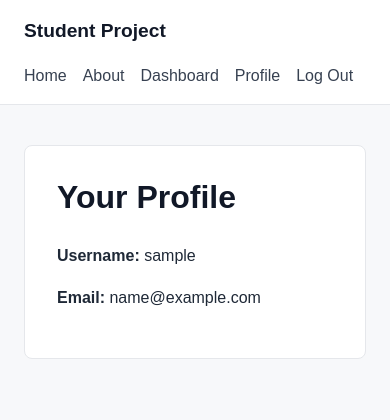
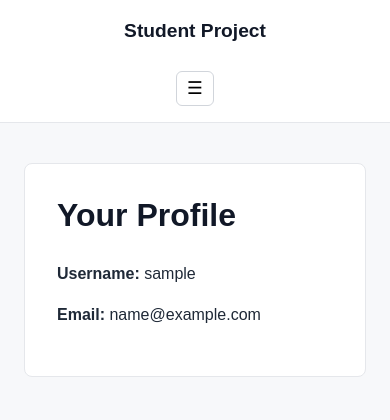
Before and after one commit to JovanyCardenas/SE-1-Project, a Django app: page /accounts/profile/ in a window 390 px wide. Shown: the top 420 px of the page. Run offline with Django 5.2, Linux system fonts and the light colour scheme; the visitor is signed in with stand-in values (Sample User, id 1).

Commit message:
fix navbar

```diff
--- a/static/css/style.css
+++ b/static/css/style.css
@@ -166,24 +166,6 @@ h2 {
     margin-top: 20px;
 }
 
-.logout-form {
-    margin: 0;
-}
-
-.nav-button {
-    border: 0;
-    background: none;
-    color: #374151;
-    font: inherit;
-    font-weight: 500;
-    cursor: pointer;
-    padding: 0;
-}
-
-.nav-button:hover {
-    color: #2563eb;
-}
-
 @media (max-width: 700px) {
     .navbar {
         align-items: flex-start;
@@ -206,3 +188,155 @@ h2 {
         grid-template-columns: 1fr;
     }
 }
+
+/* This is the navbar */
+
+.site-header {
+    background: #ffffff;
+    border-bottom: 1px solid #e5e7eb;
+    position: sticky;
+    top: 0;
+    z-index: 50;
+}
+
+.navbar {
+    max-width: 1100px;
+    margin: 0 auto;
+    padding: 16px 24px;
+    display: flex;
+    align-items: center;
+    justify-content: space-between;
+    gap: 24px;
+}
+
+.brand {
+    color: #111827;
+    font-size: 1.2rem;
+    font-weight: 700;
+    text-decoration: none;
+    white-space: nowrap;
+}
+
+.nav-links {
+    display: flex;
+    align-items: center;
+    gap: 16px;
+}
+
+.nav-links a,
+.dropdown-toggle,
+.nav-button {
+    color: #374151;
+    font: inherit;
+    font-weight: 500;
+    text-decoration: none;
+    background: transparent;
+    border: 0;
+    cursor: pointer;
+    padding: 8px 4px;
+}
+
+.nav-links a:hover,
+.dropdown-toggle:hover,
+.nav-button:hover {
+    color: #2563eb;
+}
+
+.menu-toggle {
+    display: none;
+    border: 1px solid #d1d5db;
+    background: #ffffff;
+    border-radius: 6px;
+    padding: 6px 10px;
+    font-size: 1.1rem;
+    cursor: pointer;
+}
+
+.dropdown {
+    position: relative;
+}
+
+.dropdown-toggle {
+    display: flex;
+    align-items: center;
+    gap: 4px;
+}
+
+.dropdown-menu {
+    display: none;
+    position: absolute;
+    top: calc(100% + 8px);
+    right: 0;
+    min-width: 180px;
+    background: #ffffff;
+    border: 1px solid #e5e7eb;
+    border-radius: 8px;
+    box-shadow: 0 12px 24px rgba(15, 23, 42, 0.12);
+    padding: 8px;
+}
+
+.dropdown.active .dropdown-menu {
+    display: grid;
+    gap: 2px;
+}
+
+.dropdown-menu a {
+    display: block;
+    padding: 10px 12px;
+    border-radius: 6px;
+}
+
+.dropdown-menu a:hover {
+    background: #f3f4f6;
+}
+
+.logout-form {
+    margin: 0;
+}
+
+@media (max-width: 760px) {
+    .navbar {
+        position: relative;
+        align-items: center;
+    }
+
+    .menu-toggle {
+        display: block;
+    }
+
+    .nav-links {
+        display: none;
+        position: absolute;
+        top: 100%;
+        left: 0;
+        right: 0;
+        flex-direction: column;
+        align-items: stretch;
+        gap: 4px;
+        background: #ffffff;
+        border-bottom: 1px solid #e5e7eb;
+        padding: 12px 24px 18px;
+    }
+
+    .nav-links.active {
+        display: flex;
+    }
+
+    .nav-links a,
+    .dropdown-toggle,
+    .nav-button {
+        width: 100%;
+        text-align: left;
+        padding: 10px 0;
+    }
+
+    .dropdown-menu {
+        position: static;
+        box-shadow: none;
+        border: 0;
+        border-left: 3px solid #e5e7eb;
+        border-radius: 0;
+        padding: 4px 0 4px 12px;
+        margin-top: 4px;
+    }
+}
--- a/templates/base.html
+++ b/templates/base.html
@@ -17,5 +17,20 @@
     </main>
 
     {% include "partials/footer.html" %}
+
+    <script>
+    const menuToggle = document.querySelector(".menu-toggle");
+    const navLinks = document.querySelector("#navLinks");
+    const dropdownToggle = document.querySelector(".dropdown-toggle");
+    const dropdown = document.querySelector(".dropdown");
+
+    menuToggle.addEventListener("click", () => {
+        navLinks.classList.toggle("active");
+    });
+
+    dropdownToggle.addEventListener("click", () => {
+        dropdown.classList.toggle("active");
+    });
+</script>
 </body>
 </html>
--- a/templates/partials/navbar.html
+++ b/templates/partials/navbar.html
@@ -2,12 +2,35 @@
     <nav class="navbar">
         <a class="brand" href="{% url 'home' %}">Student Project</a>
 
-        <div class="nav-links">
+        <button class="menu-toggle" type="button" aria-label="Toggle navigation">
+            ☰
+        </button>
+
+        <div class="nav-links" id="navLinks">
             <a href="{% url 'home' %}">Home</a>
-            <a href="{% url 'about' %}">About</a>
 
             {% if user.is_authenticated %}
-            <a href="{% url 'dashboard' %}">Dashboard</a>
+                <a href="{% url 'dashboard' %}">Dashboard</a>
+            {% endif %}
+
+            <div class="dropdown">
+                <button class="dropdown-toggle" type="button">
+                    More
+                    <span>▾</span>
+                </button>
+
+                <div class="dropdown-menu">
+                    <a href="{% url 'about' %}">About</a>
+                    <a href="#">Contact</a>
+                    <a href="#">Resources</a>
+
+                    {% if user.is_authenticated %}
+                        <a href="#">Settings</a>
+                    {% endif %}
+                </div>
+            </div>
+
+            {% if user.is_authenticated %}
                 <a href="{% url 'profile' %}">Profile</a>
 
                 <form method="post" action="{% url 'logout' %}" class="logout-form">
```
